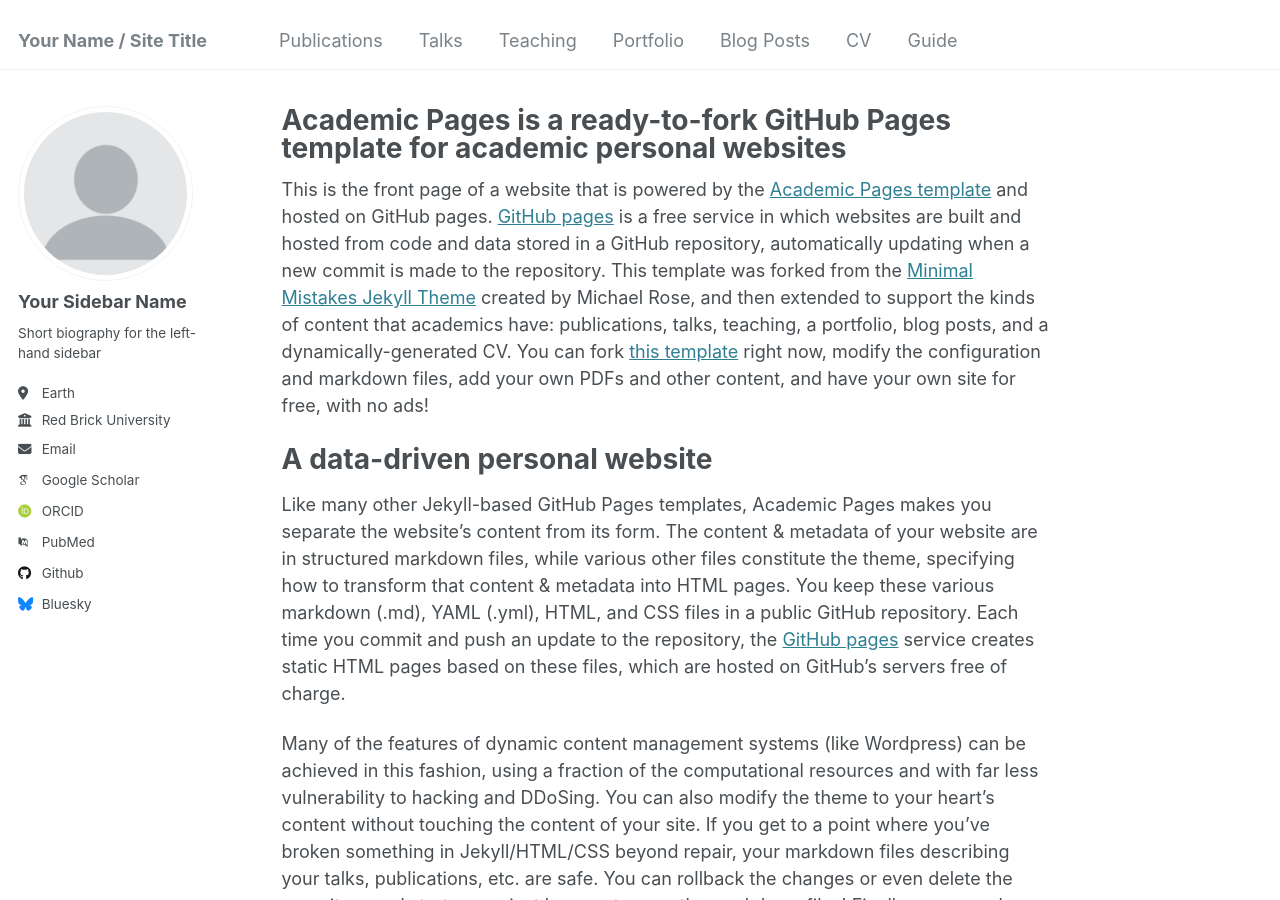
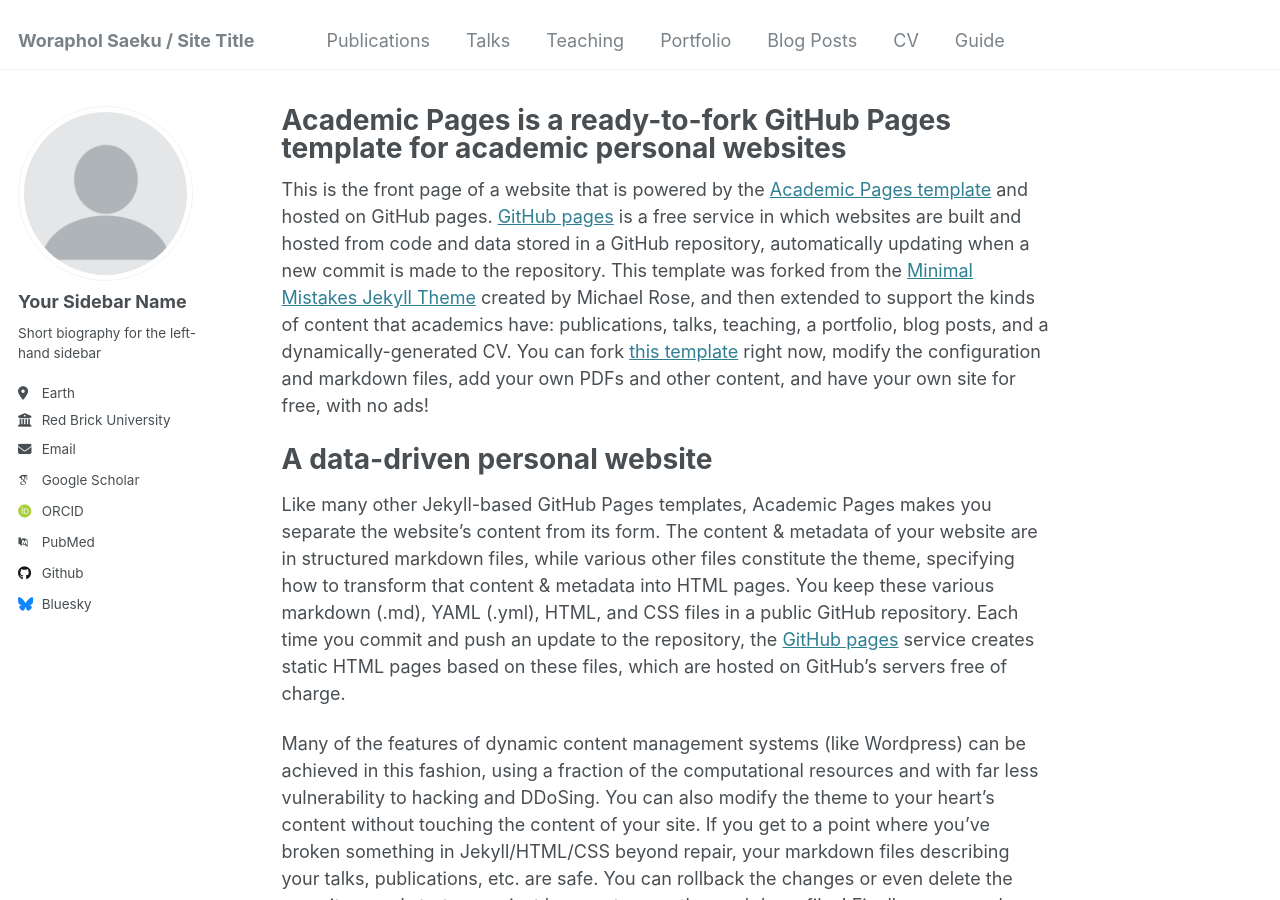
Before and after one commit to worapholohm/worapholohm.github.io, a Jekyll site: the page built from _pages/about.md, in a window 1280 px wide and 900 px high. Built offline with Jekyll 4.4.1, drawn with Linux system fonts in a browser that asks for light colours; some web fonts are replaced.

Commit message:
Update _config.yml

```diff
--- a/_config.yml
+++ b/_config.yml
@@ -8,11 +8,11 @@
 
 # Basic Site Settings
 locale                   : "en-US"
-title                    : "Your Name / Site Title"
+title                    : "Woraphol Saeku / Site Title"
 title_separator          : "-"
 name                     : &name "Your Name"
 description              : &description "personal description"
-url                      : https://academicpages.github.io # the base hostname & protocol for your site e.g. "https://[your GitHub username].github.io"
+url                      : https://worapholohm.github.io # the base hostname & protocol for your site e.g. "https://[your GitHub username].github.io"
 baseurl                  : "" # the subpath of your site, e.g. "/blog"
 repository               : "academicpages/academicpages.github.io"
 
```
